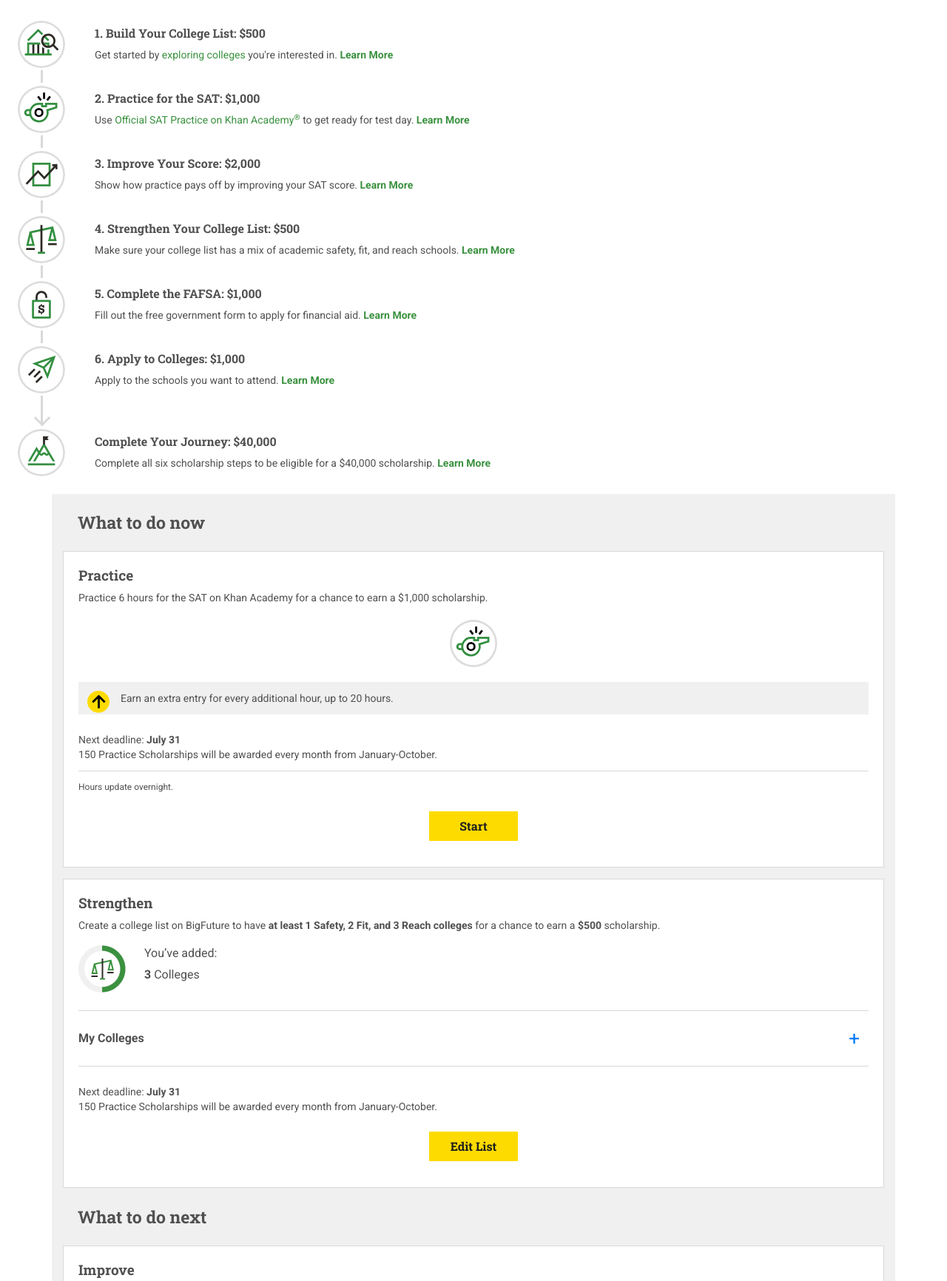
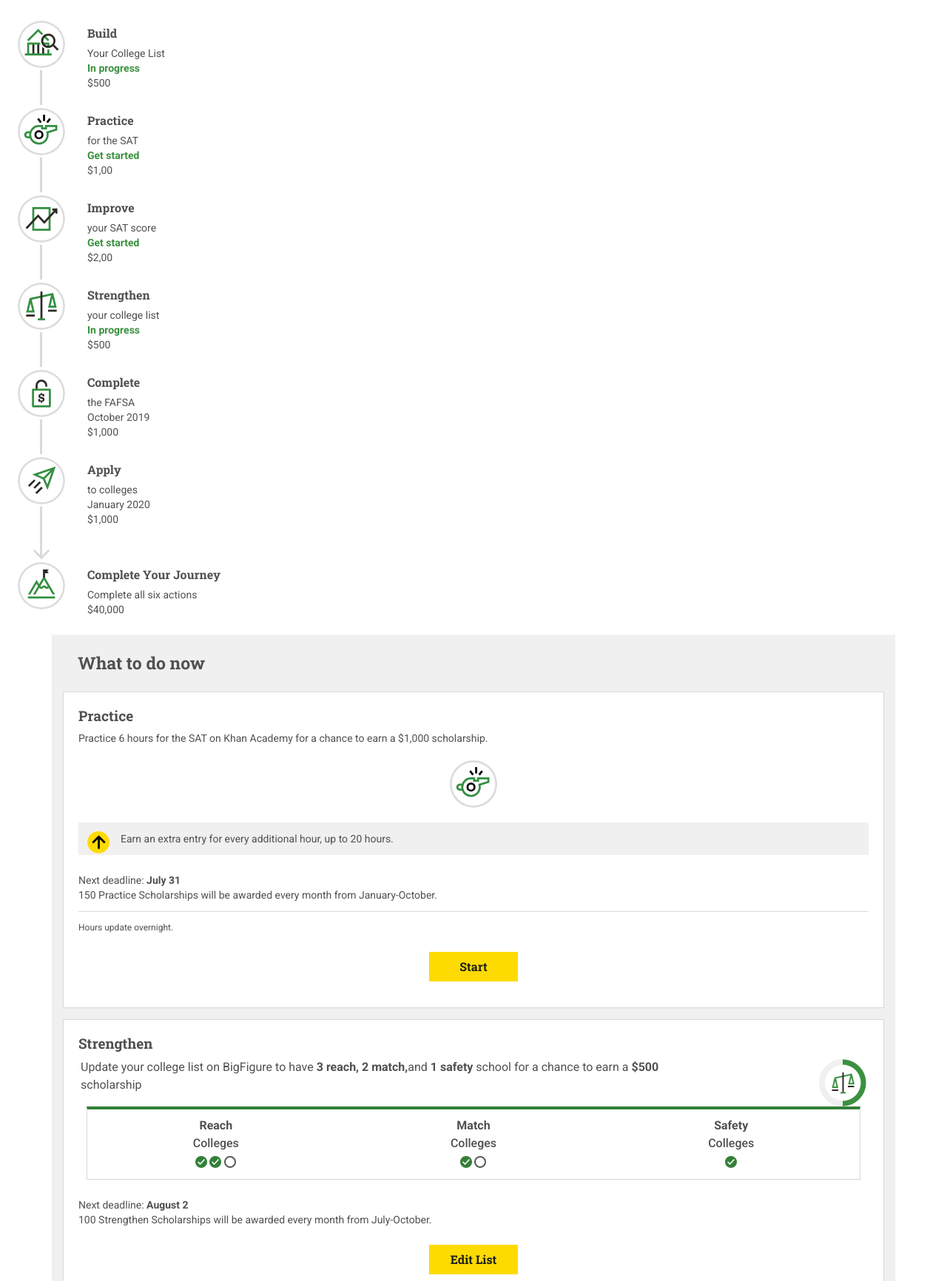
Before and after one commit to ahsan-habib-m4/access, a plain HTML site: page my-action-list.html in a window 1280 px wide. Shown: the part 200-1932 px from the top of the page at 74% size. Drawn offline with Linux system fonts and the light colour scheme.

Commit message:
My action plan page changes

```diff
--- a/css/style.css
+++ b/css/style.css
@@ -654,7 +654,7 @@ button.btn.user-btn {
 }
 .cb-stepper.tss-block ol li .tss-content {
     display: inline-block;
-    padding-left: 40px;
+    padding-left: 30px;
 }
 .cb-stepper.tss-block ol li img {
     border-radius: 50%;
@@ -685,13 +685,16 @@ button.btn.user-btn {
     padding-left: 0;
     font-family: 'Roboto Slab', serif;
     font-weight: 700;
+    color: #505050;
 }
 .cb-stepper.tss-block ol li .tss-content p {
-    display: inline;
+    display: block;
     font-size: 14px;
     font-weight: 400;
     line-height: 20px;
     padding-left: 0;
+    color: #505050;
+    margin-bottom: 0;
 }
 .cb-stepper:not(.cb-stepper-simple) ol li::after, .cb-stepper:not(.cb-stepper-simple) ul li::after {
     height: 100%;
@@ -702,12 +705,21 @@ button.btn.user-btn {
 .cb-stepper.tss-block ol li:after {
     background: #d9d9d9;
     height: calc(100% - 47px);
-    left: 40px;
+    left: 39px;
     top: 67px;
     width: 3px;
 }
-.cb-stepper.tss-block ol li a {
+.cb-stepper.tss-block ol li a .scnd-p {
     color: #3a913f;
+    font-weight: 700;
+}
+.cb-stepper.tss-block ol li a .scnd-p.normal {
+    color: #505050;
+    font-weight: normal;
+}
+.cb-stepper.tss-block ol li a:hover {
+    color: #0056b3;
+    text-decoration: none;
 }
 .cb-stepper ol li::after, .cb-stepper ul li::after {
     height: 2px;
@@ -726,7 +738,7 @@ button.btn.user-btn {
     border-top: 3px solid #d9d9d9;
     content: "";
     height: 16px;
-    left: 34px;
+    left: 33px;
     position: absolute;
     top: -23px;
     -webkit-transform: rotate(135deg);
@@ -741,6 +753,20 @@ button.btn.user-btn {
 .container.what-to-do {
     background-color: #f0f0f0;
     padding-bottom: 10px;
+}
+.row-fluid.strengthen-div div {
+    display: block;
+    padding: 0;
+    float: left;
+    padding: 0px 3px;
+}
+.row-fluid.strengthen-div div img {
+    float: right;
+}
+.what-to-do .row-fluid.wtd-card .row.selection-button-div {
+    border-bottom: 1px solid #d8d8d8;
+    border-left: 1px solid #d8d8d8;
+    border-right: 1px solid #d8d8d8;
 }
 .what-to-do h2.lg-title {
     font-family: 'Roboto Slab', serif;
@@ -850,7 +876,7 @@ b.bold-text {
     margin-bottom: 5px;
 }
 .border-box {
-        font-size: 16px;
+    font-size: 16px;
     font-weight: 700;
     line-height: 24px;
     padding-top: 25px;
@@ -871,7 +897,11 @@ button.btn.light-gray-btn {
     background-color: #f2f1ef;
     border-radius: 0;
     display: block;
+    font-size: 14px;
     margin: auto;
+    font-weight: 700;
+    color: #bcbcba;
+    font-family: 'Roboto Slab', serif;
 }
 .my-act-plan-page img.college-board {
     min-height: 36px;
@@ -922,6 +952,28 @@ nav.navbar.navbar-expand-lg.navbar-light.bg-light.second p {
 .radio-cont {
     margin-bottom: 20px;
 }
+.wtd-card input[type="radio"] {
+    display: none;
+}
+.wtd-card input[type=radio]:checked + label {
+    background-image: url(../img/radio-gray-checked.png);
+}
+.wtd-card input[type=radio] + label {
+    background-image: url(../img/radio-gray.png);
+    width: 18px;
+    height: 18px;
+    display: inline-block;
+    margin: auto;
+    margin-top: 4px;
+}
+.wtd-card .radio-cont .radio label.radio-lbl {
+    font-size: 14px;
+    line-height: 27px;
+    margin: 0;
+    margin-left: 8px;
+    margin-top: 0;
+    vertical-align: top;
+}
 @media (max-width: 320px) {
 .col-3.add-btn-cont {
     padding-left: 10px;
--- a/my-action-list.html
+++ b/my-action-list.html
@@ -36,44 +36,71 @@
           <ol>
               <li><img class="tss-image" src="img/build.svg" alt="">
                   <div class="tss-content">
-                      <h4 class="tss-title">1. Build Your College List: $500</h4>
-                      <p><span>Get started by <a rel="noopener noreferrer" target="_blank" href="https://bigfuture.collegeboard.org">exploring colleges</a> you're interested in. </span><a aria-label="Build Your College List: Learn More" href="/about/build"><span><strong>Learn More</strong></span></a></p>
+                    <a href="#buildDiv">
+                      <h4 class="tss-title">Build</h4>
+                      <p class="frst-p">Your College List</p>
+                      <p class="scnd-p">In progress</p>
+                      <p class="thrd-p">$500</p>
+                    </a>
                   </div>
               </li>
               <li><img class="tss-image" src="img/practice.svg" alt="">
                   <div class="tss-content">
-                      <h4 class="tss-title">2. Practice for the SAT: $1,000</h4>
-                      <p><span>Use <a rel="noopener noreferrer" target="_blank" href="https://www.khanacademy.org/sat?utm_source=cboslp&amp;utm_medium=cb418-lp&amp;utm_campaign=cbos">Official SAT Practice on Khan Academy<sup>®</sup></a> to get ready for test day. </span><a aria-label="Practice for the SAT: Learn More" href="/about/practice"><span><strong>Learn More</strong></span></a></p>
+                      <a href="#practice-div">
+                        <h4 class="tss-title">Practice</h4>
+                        <p class="frst-p">for the SAT</p>
+                        <p class="scnd-p">Get started</p>
+                        <p class="thrd-p">$1,00</p>
+                      </a>
                   </div>
               </li>
               <li><img class="tss-image" src="img/improve.svg" alt="">
                   <div class="tss-content">
-                      <h4 class="tss-title">3. Improve Your Score: $2,000</h4>
-                      <p><span>Show how practice pays off by improving your SAT score. </span><a aria-label="Improve Your Score: Learn More" href="/about/improve"><span><strong>Learn More</strong></span></a></p>
+                      <a href="#improve-div">
+                        <h4 class="tss-title">Improve</h4>
+                        <p class="frst-p">your SAT score</p>
+                        <p class="scnd-p">Get started</p>
+                        <p class="thrd-p">$2,00</p>
+                      </a>
                   </div>
               </li>
               <li><img class="tss-image" src="img/strengthen.svg" alt="">
                   <div class="tss-content">
-                      <h4 class="tss-title">4. Strengthen Your College List: $500</h4>
-                      <p><span>Make sure your college list has a mix of academic safety, fit, and reach schools. </span><a aria-label="Strengthen Your College List: Learn More" href="/about/strengthen"><span><strong>Learn More</strong></span></a></p>
+                      <a href="#strengthen-div">
+                        <h4 class="tss-title">Strengthen</h4>
+                        <p class="frst-p">your college list</p>
+                        <p class="scnd-p">In progress</p>
+                        <p class="thrd-p">$500</p>
+                      </a>
                   </div>
               </li>
               <li><img class="tss-image" src="img/complete.svg" alt="">
                   <div class="tss-content">
-                      <h4 class="tss-title">5. Complete the FAFSA: $1,000</h4>
-                      <p><span>Fill out the free government form to apply for financial aid. </span><a aria-label="Complete the FAFSA: Learn More" href="/about/complete"><span><strong>Learn More</strong></span></a></p>
+                      <a href="#complete-div">
+                        <h4 class="tss-title">Complete</h4>
+                        <p class="frst-p">the FAFSA</p>
+                        <p class="scnd-p normal">October 2019</p>
+                        <p class="thrd-p">$1,000</p>
+                      </a>
                   </div>
               </li>
               <li><img class="tss-image" src="img/apply.svg" alt="">
                   <div class="tss-content">
-                      <h4 class="tss-title">6. Apply to Colleges: $1,000</h4>
-                      <p><span>Apply to the schools you want to attend. </span><a aria-label="Apply to Colleges: Learn More" href="/about/apply"><span><strong>Learn More</strong></span></a></p>
+                      <a href="#apply-div">
+                        <h4 class="tss-title">Apply</h4>
+                        <p class="frst-p">to colleges</p>
+                        <p class="scnd-p normal">January 2020</p>
+                        <p class="thrd-p">$1,000</p>
+                      </a>
                   </div>
               </li>
               <li><img class="tss-image" src="img/cyj.svg" alt="">
                   <div class="tss-content">
-                      <h4 class="tss-title">Complete Your Journey: $40,000</h4>
-                      <p><span>Complete all six scholarship steps to be eligible for a $40,000 scholarship. </span><a aria-label="Complete Your Journey: Learn More" href="/about/complete-your-journey"><span><strong>Learn More</strong></span></a></p>
+                      <a href="#complete-journy-div">
+                        <h4 class="tss-title">Complete Your Journey</h4>
+                        <p class="frst-p">Complete all six actions</p>
+                        <p class="thrd-p">$40,000</p>
+                      </a>
                   </div>
               </li>
           </ol>
@@ -82,7 +109,7 @@
 
    <div class="container what-to-do">
     <div class="row-fluid"><h2 class="lg-title">What to do now</h2></div>
-     <div class="row-fluid wtd-card">
+     <div class="row-fluid wtd-card" id="practice-div">
        <h3 class="title">Practice</h3>
        <p class="title-p">Practice 6 hours for the SAT on Khan Academy for a chance to earn a $1,000 scholarship.</p>
        <img class="tss-image" src="img/practice.svg" alt="practice">
@@ -95,28 +122,37 @@
        <p class="small-text">Hours update overnight.</p>
        <button class="btn yellow-small-btn">Start</button>
      </div>
-     <div class="row-fluid wtd-card">
+     <div class="row-fluid wtd-card" id="strengthen-div">
        <h3 class="title">Strengthen</h3>
-       <p class="title-p">Create a college list on BigFuture to have <b>at least 1 Safety, 2 Fit, and 3 Reach colleges</b> for a chance to earn a <b>$500</b> scholarship.</p>
-       <div class="midil-div">
-         <div class="img"><img class="strenth-image" src="img/strenth.png" alt="practice"></div>
-         <div class="text">
-           <p>You’ve added:</p>
-           <p><b>3</b> Colleges</p>
-         </div>
+       <div class="row-fluid strengthen-div">
+         <div class="col-9"><p>Update your college list on BigFigure to have <b>3 reach, 2 match,</b>and <b>1 safety</b> school for a chance to earn a <b>$500</b> scholarship</p></div>
+         <div class="col-3 img"><img class="strenth-image" src="img/strenth.png" alt="practice"></div>
        </div>
-
-       <div class="border-box">
-         My Colleges <a href="#">+</a>
-       </div>
-       <p class="next long-text">Next deadline: <b>July 31</b><br> 150 Practice Scholarships will be awarded every month from January-October.</p>
+       <div class="row selection-button-div">
+        <div class="col-4 college-type-div">
+          <p class="type">Reach</p>
+          <p class="clg">Colleges</p>
+          <label class="reach2 count-img"></label>
+        </div>
+        <div class="col-4 college-type-div">
+          <p class="type">Match</p>
+          <p class="clg">Colleges</p>
+          <label class="match1 count-img"></label>
+        </div>
+        <div class="col-4 college-type-div">
+          <p class="type">Safety</p>
+          <p class="clg">Colleges</p>
+          <label class="safety1 count-img"></label>
+        </div>
+      </div>
+       <p class="next long-text">Next deadline: <b>August 2</b><br> 100 Strengthen Scholarships will be awarded every month from July-October.</p>
        <button class="btn yellow-small-btn">Edit List</button>
      </div>
    </div>
 
    <div class="container what-to-do next">
     <div class="row-fluid"><h2 class="lg-title">What to do next</h2></div>
-     <div class="row-fluid wtd-card">
+     <div class="row-fluid wtd-card" id="improve-div">
        <h3 class="title">Improve</h3>
        <p class="title-p">Practice <b>12 hours</b> for the SAT on Khan Academy and improve your SAT score by 100+ points for a chance to earn a <b>$2,000</b> scholarship.</p>
        <img class="tss-image" src="img/improve.svg" alt="">
@@ -129,7 +165,7 @@
        <p class="small-text">Hours update overnight.</p>
        <button class="btn yellow-small-btn">Start</button>
      </div>
-     <div class="row-fluid wtd-card">
+     <div class="row-fluid wtd-card" id="complete-div">
        <h3 class="title">Complete</h3>
        <p class="title-p">Fill out the <a href="#">Free Application for Federal Student Aid (FAFSA)</a> for a chance to earn a <b>$1,000</b> scholarship.</p>
        <img class="tss-image" src="img/complete.svg" alt="">
@@ -141,7 +177,7 @@
        <b class="bold-text">Submission opens in October 2019.</b>
      </div>
 
-     <div class="row-fluid wtd-card">
+     <div class="row-fluid wtd-card" id="apply-div">
        <h3 class="title">Apply</h3>
        <p class="title-p">Apply to <b>one or more</b> colleges for a chance to earn a <b>$1,000</b> scholarship.</p>
        <img class="tss-image" src="img/apply.svg" alt="">
@@ -153,7 +189,7 @@
        <b class="bold-text">Submission opens in January 2020.</b>
      </div>
 
-     <div class="row-fluid wtd-card complete">
+     <div class="row-fluid wtd-card complete" id="complete-journy-div">
        <h3 class="title">Complete Your Journey</h3>
        <p class="title-p">Complete Build, Practice, Improve, Strengthen, Complete, and Apply actions for a chance to earn a <b>$40,000</b> scholarship.</p>
        <img class="tss-image lg" src="img/cyj.svg" alt="">
@@ -163,7 +199,7 @@
 
    <div class="container what-to-do next">
     <div class="row-fluid"><h2 class="lg-title">Closed Scholarships</h2></div>
-     <div class="row-fluid wtd-card">
+     <div class="row-fluid wtd-card" id="buildDiv">
        <h3 class="title">Build</h3>
        <p class="title-p">Create a college list on BigFuture with at least <b>6 colleges</b> for a chance to earn a <b>$500</b> scholarship.</p>
        <img class="tss-image" src="img/build.svg" alt="">
@@ -181,10 +217,10 @@
        <p class="radio-txt">Is your annual family income less than $60,000 OR do you qualify for an SAT fee waiver?</p>
        <div class="radio-cont">
          <div class="radio">
-            <input type="radio" id="yes-radio" name="optradio" checked> <label class="radio-lbl" for="yes-radio">Yes</label>
+            <input type="radio" id="yes-radio" name="optradio" checked><label for="yes-radio" class="radio-image"></label><label class="radio-lbl" for="yes-radio">Yes</label>
           </div>
           <div class="radio">
-            <input type="radio" id="no-radio" name="optradio"> <label class="radio-lbl" fonr="no-radio">No</label>
+            <input type="radio" id="no-radio" name="optradio"><label for="no-radio" class="radio-image"></label><label class="radio-lbl" fonr="no-radio">No</label>
           </div>
        </div>
        <button class="btn light-gray-btn">Submit</button>
@@ -198,5 +234,14 @@
     <script src="js/popper.min.js"></script>
     <script src="js/bootstrap.min.js"></script>
     <script src="js/custom.js"></script>
+
+    <script type="text/javascript">
+      $(document).on('click', 'a[href^="#"]', function (event) {
+          event.preventDefault();
+          $('html, body').animate({
+              scrollTop: $($.attr(this, 'href')).offset().top
+          }, 800);
+      });
+    </script>
   </body>
 </html>
```
Also changed, not shown: img/radio-gray-checked.png (added), img/radio-gray.png (added).
